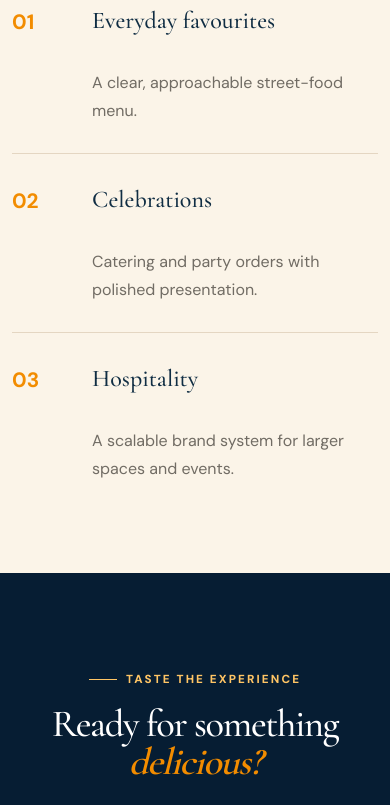
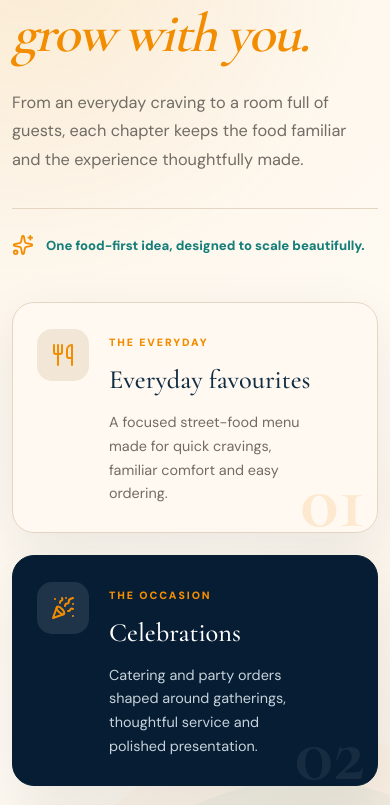
Before and after one commit to pvp4229181/sawariyawala2, a Next.js app: page /our-story in a window 390 px wide. Shown: the part 2679-3484 px from the top of the page. Built offline with nearby package versions, Linux system fonts and the light colour scheme; no server answers.

Commit message:
Redesign Our Story journey section

```diff
--- a/src/app/our-story/page.tsx
+++ b/src/app/our-story/page.tsx
@@ -1,9 +1,42 @@
 import type { Metadata } from "next";
 import Image from "next/image";
 import Link from "next/link";
-import { ArrowRight, Feather, Heart, Utensils } from "lucide-react";
+import {
+  ArrowRight,
+  Feather,
+  Heart,
+  PartyPopper,
+  Sparkles,
+  Store,
+  Utensils,
+} from "lucide-react";
 import { PageHero } from "@/components/ui/page-hero";
 export const metadata: Metadata = { title: "Our Story" };
+
+const journey = [
+  {
+    number: "01",
+    label: "The everyday",
+    title: "Everyday favourites",
+    copy: "A focused street-food menu made for quick cravings, familiar comfort and easy ordering.",
+    icon: Utensils,
+  },
+  {
+    number: "02",
+    label: "The occasion",
+    title: "Celebrations",
+    copy: "Catering and party orders shaped around gatherings, thoughtful service and polished presentation.",
+    icon: PartyPopper,
+  },
+  {
+    number: "03",
+    label: "The experience",
+    title: "Hospitality",
+    copy: "A warm, scalable food experience designed for larger spaces, counters and memorable events.",
+    icon: Store,
+  },
+];
+
 export default function Story() {
   return (
     <main>
@@ -83,36 +116,40 @@ export default function Story() {
           </div>
         </div>
       </section>
-      <section className="section shell timeline">
-        <div className="section-heading">
-          <span className="eyebrow">An editable journey</span>
-          <h2>
-            Built to <em>grow with you</em>
-          </h2>
+      <section className="section journey-section" id="journey">
+        <div className="shell timeline">
+          <div className="timeline-intro">
+            <span className="eyebrow">An evolving journey</span>
+            <h2>
+              Made for today.
+              <br />
+              Built to <em>grow with you.</em>
+            </h2>
+            <p>
+              From an everyday craving to a room full of guests, each chapter
+              keeps the food familiar and the experience thoughtfully made.
+            </p>
+            <div className="timeline-note">
+              <Sparkles />
+              <span>One food-first idea, designed to scale beautifully.</span>
+            </div>
+          </div>
+          <div className="timeline-list">
+            {journey.map(({ number, label, title, copy, icon: Icon }) => (
+              <article className="timeline-card" key={number}>
+                <div className="timeline-icon">
+                  <Icon />
+                </div>
+                <div className="timeline-content">
+                  <span>{label}</span>
+                  <h3>{title}</h3>
+                  <p>{copy}</p>
+                </div>
+                <b aria-hidden="true">{number}</b>
+              </article>
+            ))}
+          </div>
         </div>
-        {[
-          [
-            "01",
-            "Everyday favourites",
-            "A clear, approachable street-food menu.",
-          ],
-          [
-            "02",
-            "Celebrations",
-            "Catering and party orders with polished presentation.",
-          ],
-          [
-            "03",
-            "Hospitality",
-            "A scalable brand system for larger spaces and events.",
-          ],
-        ].map(([n, t, c]) => (
-          <div className="timeline-row" key={n}>
-            <b>{n}</b>
-            <h3>{t}</h3>
-            <p>{c}</p>
-          </div>
-        ))}
       </section>
       <section className="cta-band">
         <div className="shell">
--- a/src/styles/globals.css
+++ b/src/styles/globals.css
@@ -899,29 +899,153 @@ p {
 .philosophy-grid p {
   color: #bdcbd4;
 }
+.journey-section {
+  position: relative;
+  overflow: hidden;
+  background:
+    radial-gradient(circle at 8% 12%, rgba(242, 140, 0, 0.1), transparent 28%),
+    linear-gradient(135deg, var(--cream) 0%, #fffaf2 58%, #f3eadc 100%);
+}
+.journey-section::after {
+  content: "";
+  position: absolute;
+  right: -120px;
+  bottom: -135px;
+  width: 410px;
+  height: 410px;
+  border: 1px solid rgba(20, 126, 120, 0.14);
+  border-radius: 50%;
+  box-shadow:
+    0 0 0 45px rgba(20, 126, 120, 0.035),
+    0 0 0 90px rgba(242, 140, 0, 0.025);
+}
 .timeline {
-  max-width: 880px;
-}
-.timeline-row {
-  display: grid;
-  grid-template-columns: 100px 250px 1fr;
-  gap: 30px;
-  padding: 28px 0;
+  display: grid;
+  grid-template-columns: minmax(300px, 0.82fr) minmax(520px, 1.18fr);
+  gap: clamp(55px, 8vw, 110px);
+  align-items: start;
+  position: relative;
+  z-index: 1;
+}
+.timeline-intro {
+  position: sticky;
+  top: 130px;
+  padding-top: 18px;
+}
+.timeline-intro h2 {
+  font-size: clamp(3.3rem, 5.5vw, 5.3rem);
+  margin: 18px 0 28px;
+}
+.timeline-intro > p {
+  max-width: 480px;
+  color: var(--muted);
+  font-size: 1.02rem;
+}
+.timeline-note {
+  display: flex;
+  align-items: center;
+  gap: 12px;
+  max-width: 420px;
+  margin-top: 34px;
+  padding-top: 24px;
   border-top: 1px solid var(--line);
-  align-items: center;
-}
-.timeline-row > b {
+  color: var(--teal);
+  font-size: 0.82rem;
+  font-weight: 800;
+}
+.timeline-note svg {
+  width: 22px;
+  flex: 0 0 auto;
   color: var(--saffron);
-  font-size: 1.3rem;
-}
-.timeline-row h3 {
+}
+.timeline-list {
+  display: grid;
+  gap: 22px;
+  min-width: 0;
+}
+.timeline-card {
+  min-height: 220px;
+  display: grid;
+  grid-template-columns: 68px 1fr;
+  gap: 24px;
+  align-items: start;
+  position: relative;
+  overflow: hidden;
+  padding: 34px 100px 34px 34px;
+  border: 1px solid var(--line);
+  border-radius: 26px;
+  background: rgba(255, 250, 242, 0.9);
+  box-shadow: 0 18px 55px rgba(14, 31, 44, 0.08);
+  transition:
+    transform 0.25s ease,
+    box-shadow 0.25s ease;
+  min-width: 0;
+}
+.timeline-card:hover {
+  transform: translateY(-5px);
+  box-shadow: 0 26px 70px rgba(14, 31, 44, 0.14);
+}
+.timeline-card:nth-child(2) {
+  margin-left: 44px;
+  border-color: var(--navy);
+  background: var(--navy);
+  color: #fff;
+}
+.timeline-card:nth-child(3) {
+  margin-left: 14px;
+}
+.timeline-icon {
+  width: 62px;
+  height: 62px;
+  display: grid;
+  place-items: center;
+  border-radius: 18px;
+  background: var(--cream-2);
+  color: var(--saffron);
+}
+.timeline-card:nth-child(2) .timeline-icon {
+  background: rgba(255, 255, 255, 0.1);
+}
+.timeline-icon svg {
+  width: 28px;
+  height: 28px;
+}
+.timeline-content > span {
+  color: var(--saffron);
+  font-size: 0.66rem;
+  font-weight: 900;
+  letter-spacing: 0.18em;
+  text-transform: uppercase;
+}
+.timeline-content {
+  min-width: 0;
+}
+.timeline-content h3 {
   font-family: var(--font-display);
-  font-size: 1.5rem;
+  font-size: 2rem;
+  margin: 8px 0 10px;
+}
+.timeline-content p {
   margin: 0;
-}
-.timeline-row p {
-  margin: 0;
-  color: var(--muted);
+  color: var(--muted);
+  font-size: 0.9rem;
+  line-height: 1.65;
+}
+.timeline-card:nth-child(2) .timeline-content p {
+  color: #c7d3db;
+}
+.timeline-card > b {
+  position: absolute;
+  right: 22px;
+  bottom: -19px;
+  color: rgba(242, 140, 0, 0.14);
+  font-family: var(--font-display);
+  font-size: 7.5rem;
+  line-height: 1;
+  pointer-events: none;
+}
+.timeline-card:nth-child(2) > b {
+  color: rgba(255, 255, 255, 0.07);
 }
 .cta-band {
   background: var(--navy-deep);
@@ -2356,6 +2480,19 @@ body:has(.admin-login) > .site-footer {
   }
   .section {
     padding-block: 75px;
+  }
+  .timeline {
+    grid-template-columns: 1fr;
+    gap: 45px;
+  }
+  .timeline-intro {
+    position: static;
+    max-width: 640px;
+    padding-top: 0;
+  }
+  .timeline-card:nth-child(2),
+  .timeline-card:nth-child(3) {
+    margin-left: 0;
   }
   .desktop-nav,
   .header-actions > .button,
@@ -2709,11 +2846,48 @@ body:has(.admin-login) > .site-footer {
   .editorial-split {
     gap: 35px;
   }
-  .timeline-row {
-    grid-template-columns: 50px 1fr;
-  }
-  .timeline-row p {
-    grid-column: 2;
+  .timeline {
+    grid-template-columns: 1fr;
+    gap: 45px;
+  }
+  .timeline-intro {
+    position: static;
+    max-width: 640px;
+    padding-top: 0;
+  }
+  .timeline-card:nth-child(2),
+  .timeline-card:nth-child(3) {
+    margin-left: 0;
+  }
+  .timeline-intro h2 {
+    font-size: 3.45rem;
+  }
+  .timeline-intro h2 em {
+    display: block;
+  }
+  .timeline-card {
+    min-height: 0;
+    grid-template-columns: 54px 1fr;
+    gap: 18px;
+    padding: 26px 62px 26px 24px;
+    border-radius: 22px;
+  }
+  .timeline-icon {
+    width: 52px;
+    height: 52px;
+    border-radius: 15px;
+  }
+  .timeline-icon svg {
+    width: 24px;
+    height: 24px;
+  }
+  .timeline-content h3 {
+    font-size: 1.65rem;
+  }
+  .timeline-card > b {
+    right: 12px;
+    bottom: -9px;
+    font-size: 5rem;
   }
   .menu-explorer {
     padding-top: 40px;
```
